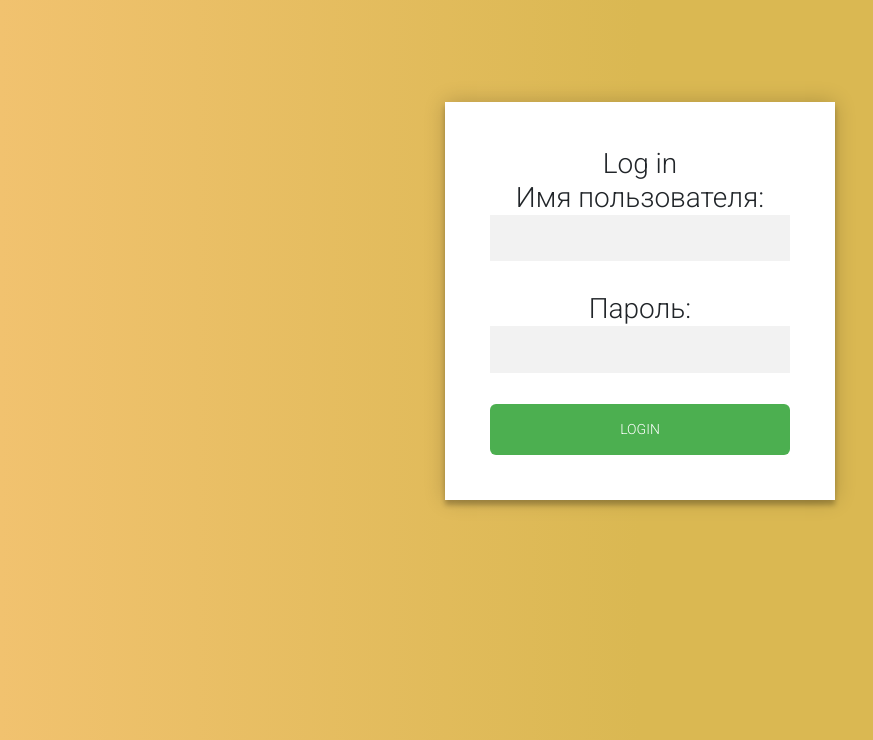
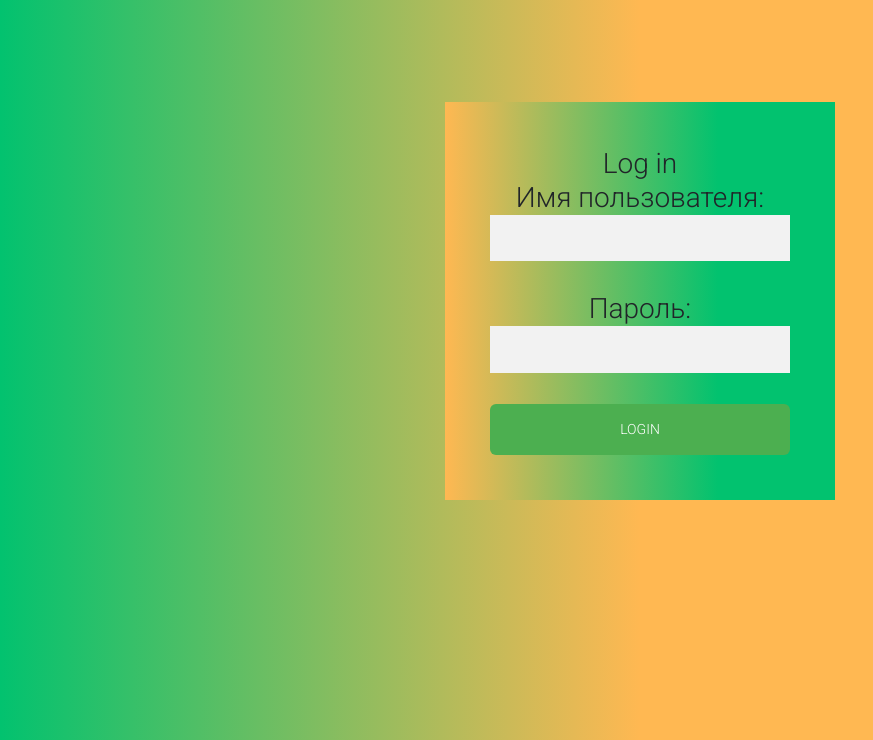
Before and after one commit to Nikita7773000/diplom32, a Django app: page /login/ in a window 1280 px wide. Shown: the top 740 px of the page, without its empty margins (0-873 px from the left). Run offline with Django 5.2, Linux system fonts and the light colour scheme.

Commit message:
rrrretttt
Signed-off-by: Nikita7773000 <panezanikita@gmail.com>

```diff
--- a/book/static/login.css
+++ b/book/static/login.css
@@ -8,12 +8,13 @@
 .form {
   position: relative;
   z-index: 1;
-  background: #FFFFFF;
+
+  background: linear-gradient(90deg, rgba(518,184,82,1) 0%, rgba(2,194,111,1) 70%);
   max-width: 390px;
   margin: 0 auto 100px;
   padding: 45px;
   text-align: center;
-  box-shadow: 0 0 20px 0 rgba(0, 0, 0, 0.2), 0 5px 5px 0 rgba(0, 0, 0, 0.24);
+  box-shadow: 0 0 20px 12 rgba(0, 0, 0, 0.2), 0 5px 5px 0 rgba(0, 0, 0, 0.24);
 }
 .form input {
   font-family: "Roboto", sans-serif;
@@ -82,16 +83,16 @@
   font-size: 12px;
 }
 .container .info span a {
-  color: #000000;
+  color:#ff0000;
   text-decoration: none;
 }
 .container .info span .fa {
-  color: #EF3B3A;
+  color: #ff0000;
 }
 body {
 
   background-color: rgb(241,294,411);
-  background: linear-gradient(90deg, rgba(241,194,111,1) 0%, rgba(218,184,82,1) 50%);
+  background: linear-gradient(90deg, rgba(2,194,111,1) 0%, rgba(518,184,82,1) 50%);
   font-family: "Roboto", sans-serif;
   -webkit-font-smoothing: antialiased;
   -moz-osx-font-smoothing: grayscale;
```
Also changed, not shown: book/db.sqlite3.
